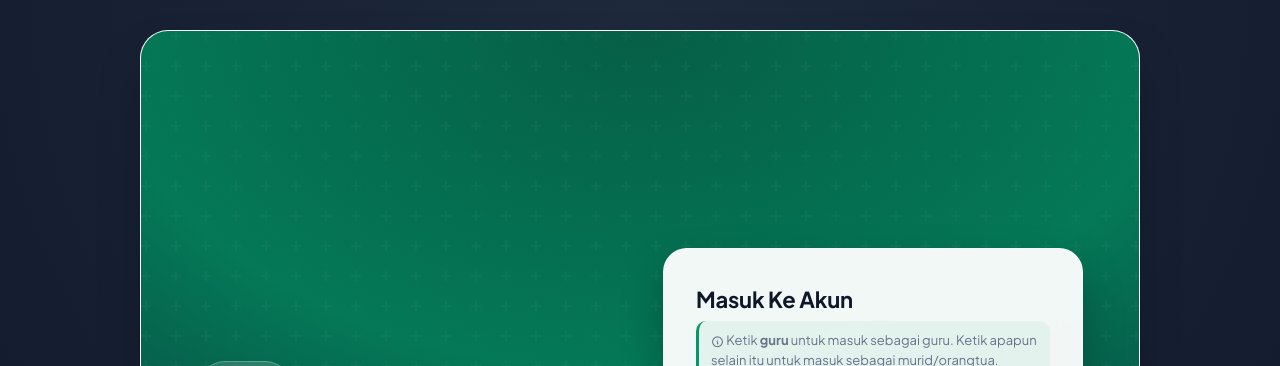
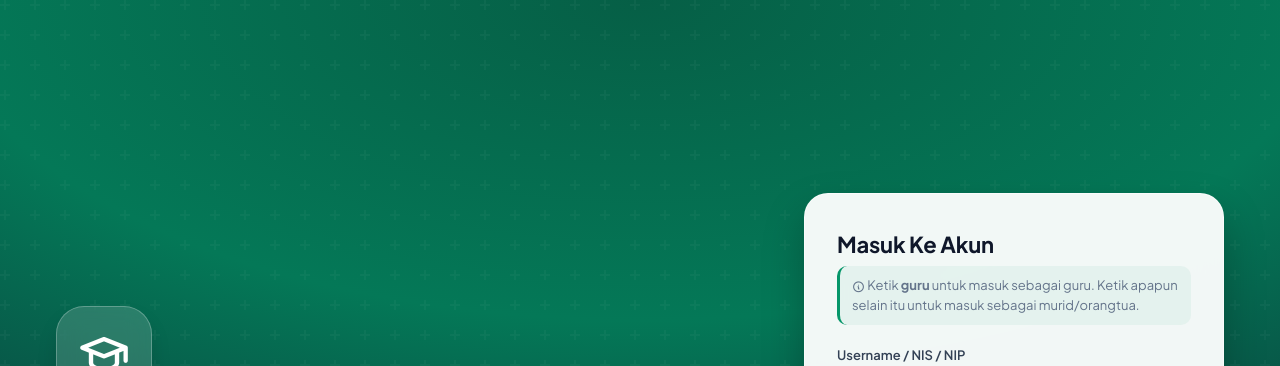
Before and after one commit to Moonswifff/Islam-Terpadu, a plain HTML site: page index.html in a window 1280 px wide. Shown: the top 366 px of the page. Drawn offline with Linux system fonts and the light colour scheme.

Commit message:
Update index.html

```diff
--- a/index.html
+++ b/index.html
@@ -53,10 +53,10 @@
     }
 
     html, body {
-      margin: 0; padding: 0; min-height: 100vh; width: 100%;
+      margin: 0; padding: 0; width: 100%; height: 100%;
       background: #0f172a;
       display: flex; justify-content: center;
-      overflow-x: hidden; overflow-y: auto;
+      overflow: hidden;
       color: var(--text-main);
     }
 
@@ -64,29 +64,31 @@
       align-items: center;
       padding: 0;
       max-width: 100%;
-      background: radial-gradient(circle at 50% 0%, #1e293b 0%, #0f172a 100%);
+      min-height: 100vh;
+      background: #f8fafc;
     }
 
     #mobile-container {
       width: 100%;
-      max-width: 1000px;
+      max-width: none;
+      height: 100vh;
       min-height: 100vh;
       background-color: var(--bg-main);
       position: relative;
-      box-shadow: 0 25px 50px -12px rgba(0, 0, 0, 0.35);
+      box-shadow: none;
       display: flex; flex-direction: column;
       overflow: hidden;
     }
 
     @media (min-width: 768px) {
       body {
-        padding: 30px 16px;
+        padding: 0;
       }
       #mobile-container {
-        min-height: 850px;
-        max-height: 90vh;
-        border-radius: 28px;
-        border: 1px solid rgba(255, 255, 255, 0.1);
+        min-height: 100vh;
+        max-height: 100vh;
+        border-radius: 0;
+        border: none;
       }
     }
 
```
